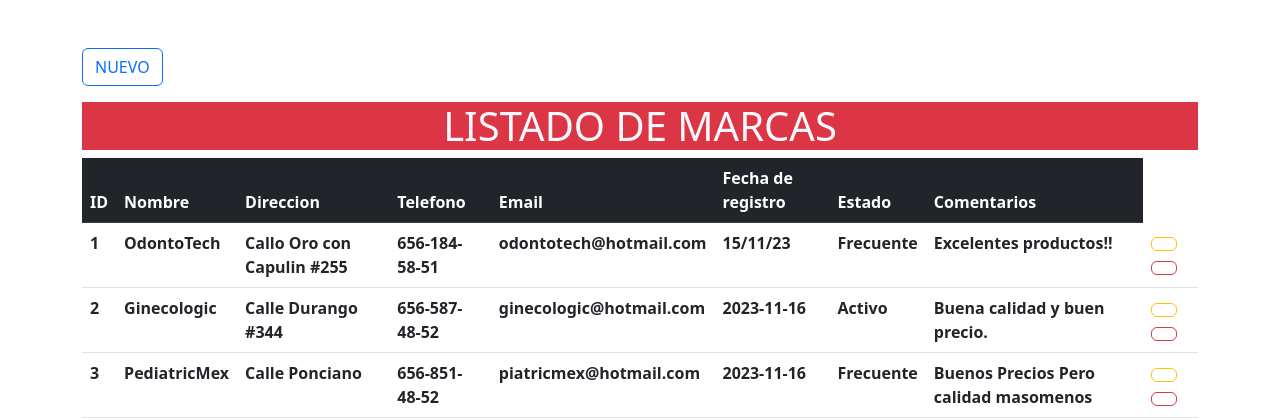
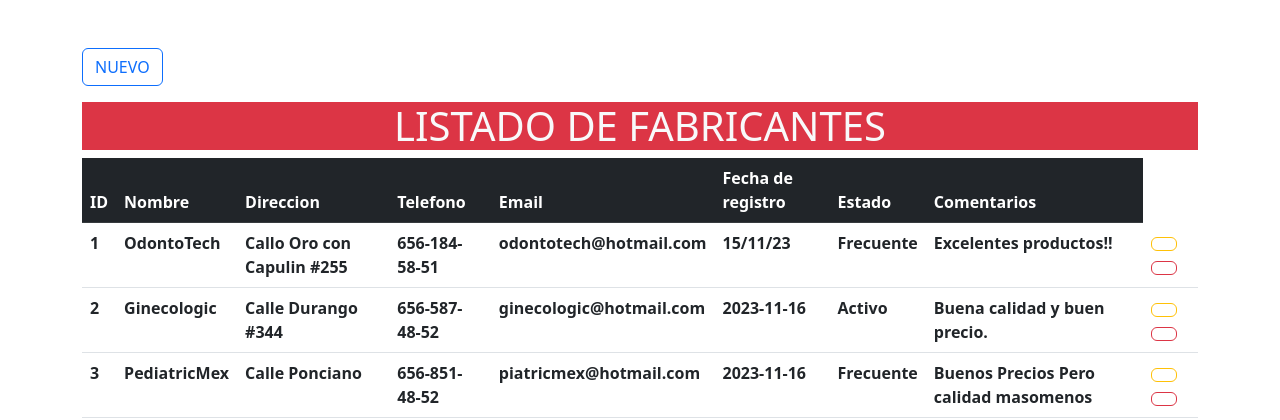
Before and after one commit to Hernandezc128/CRUD_Relacional_tbl_productos_categoria_fabricantes, a PHP site: page /CRUD_RELACIONAL/Formularios/marcas/index.php in a window 1280 px wide. Shown: the part 81-501 px from the top of the page. Run offline with PHP 8.4, Linux system fonts and the light colour scheme; data comes from the database, SQL or seed files in the repository; lists and menus that the app fills with data are empty; some libraries are stand-ins or nearby versions.

Commit message:
Update index.php

```diff
--- a/Formularios/marcas/index.php
+++ b/Formularios/marcas/index.php
@@ -49,7 +49,7 @@ include_once("../../config/conexion.php")
             <i class="fa-solid fa-cart-plus fa-beat"></i>
             NUEVO
         </a>
-        <h1 class="text-center bg-danger text-light ">LISTADO DE MARCAS</h1>
+        <h1 class="text-center bg-danger text-light ">LISTADO DE FABRICANTES</h1>
         <div class="table-responsive-sm">
             <table class="table table-hover">
                 <thead class="table-dark">
```
